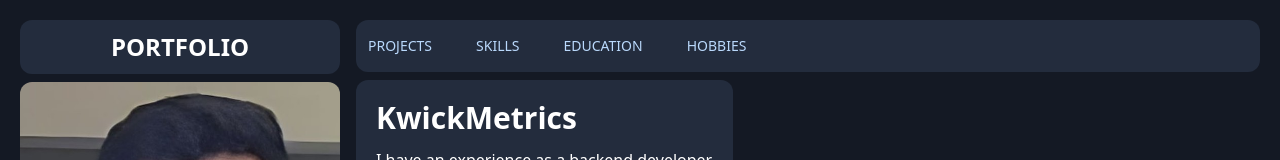
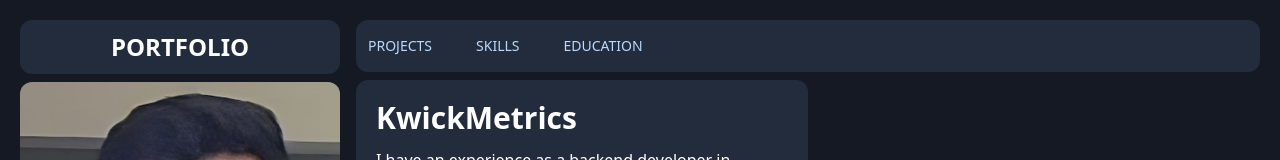
Before and after one commit to ParasuramVinayaga/my-portfolio, a React (Vite) app: page /projects in a window 1280 px wide. Shown: the top 160 px of the page. Built offline with nearby package versions, Linux system fonts and the light colour scheme.

Commit message:
Fix overflow

```diff
--- a/src/App.jsx
+++ b/src/App.jsx
@@ -9,12 +9,13 @@ import {
 } from "react-router-dom";
 import NavBar from './components/NavBar';
 import Projects from './pages/Projects';
+import Education from './pages/Education';
 
 function App() {
 
   return (
-    <main className="page-dark p-5 overflow-hidden">
-      <div className="flex items-start min-h-screen flex-col-reverse gap-4 lg:flex-row">
+    <main className="page-dark p-5 h-screen overflow-y-hidden">
+      <div className="flex items-start flex-col-reverse gap-4 lg:flex-row">
         <div className="lg:w-80 flex flex-col gap-2 items-center">
           <div className="w-full bg-card text-nowrap rounded-xl py-3 px-5">
             <h2 className="text-center text-2xl uppercase font-semibold leading-tight">Portfolio</h2>
@@ -43,6 +44,7 @@ function App() {
                   <Routes>
                     <Route path="/skills" element={<Skills />} />
                     <Route path="/projects" element={<Projects />} />
+                    <Route path="/education" element={<Education />} />
                   </Routes>
                 </div>
               </div>
--- a/src/components/NavBar.jsx
+++ b/src/components/NavBar.jsx
@@ -7,7 +7,6 @@ export default function NavBar() {
             <NavLink to="/projects" />
             <NavLink to="/skills" />
             <NavLink to="/education" />
-            <NavLink to="/hobbies" />
         </nav>
     )
 }
--- /dev/null
+++ b/src/pages/Education.jsx
@@ -0,0 +1,5 @@
+export default function Education() {
+    return (
+        <div>Education</div>
+    )
+}
--- a/src/pages/Projects.jsx
+++ b/src/pages/Projects.jsx
@@ -1,7 +1,9 @@
 export default function Projects() {
 
     return (
-        <div className="flex flex-col bg-card gap-2 rounded-xl overflow-hidden w-5/12 card-animation relative">
+        <>
+            <div className="flex flex-row gap-2">
+                <div className="flex flex-col bg-card gap-2 rounded-xl w-1/2 card-animation relative">
                     <div className="p-5 flex flex-col gap-2">
                         <h2 className="text-start text-2xl font-semibold leading-tight lg:text-3xl">KwickMetrics</h2>
                         <div className="leading-loose">
@@ -19,5 +21,7 @@ export default function Projects() {
                         <img src="https://assets.kwickmetrics.com/2024/08/Sales-Analytics-1536x776.png" alt="bot" className="w-80 absolute rounded"/>
                     </div>
                 </div>
+            </div>
+        </>
     )
 }
```
Lines whose indentation alone changed are shown as unchanged.
